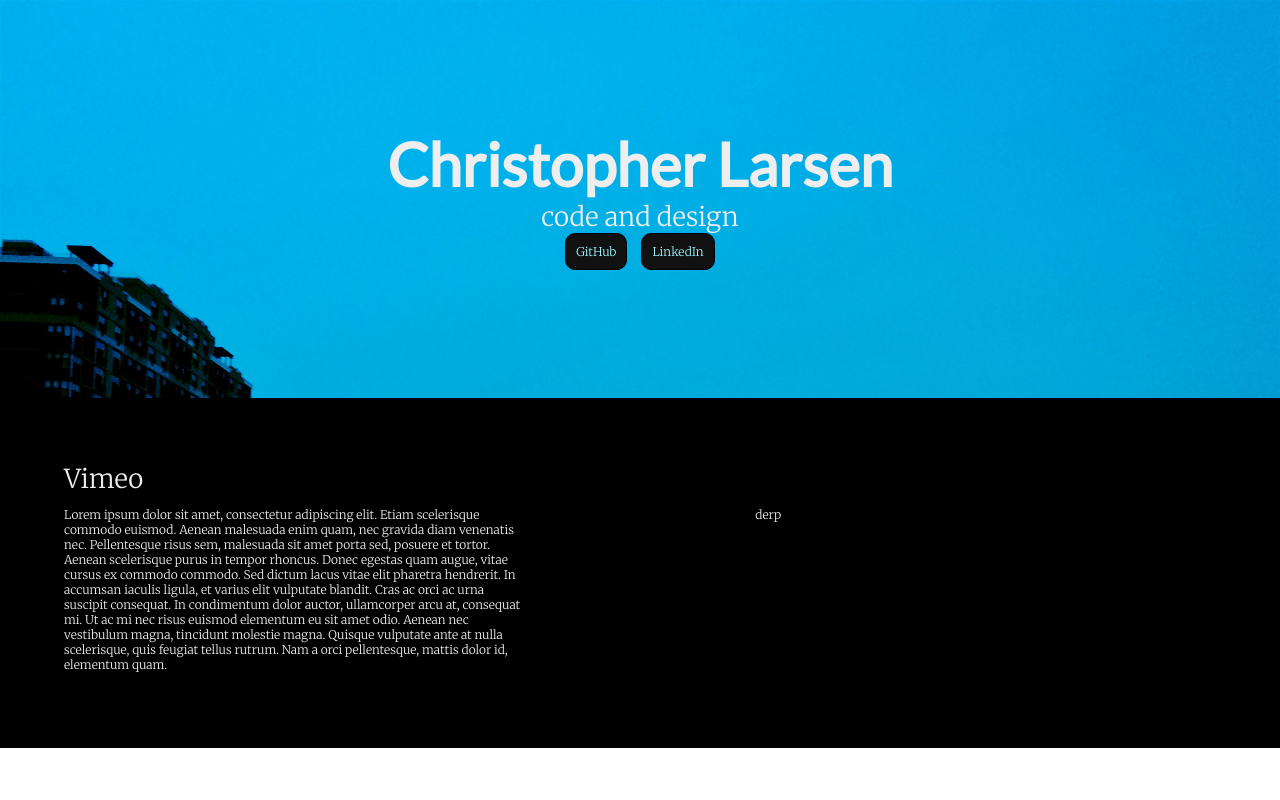
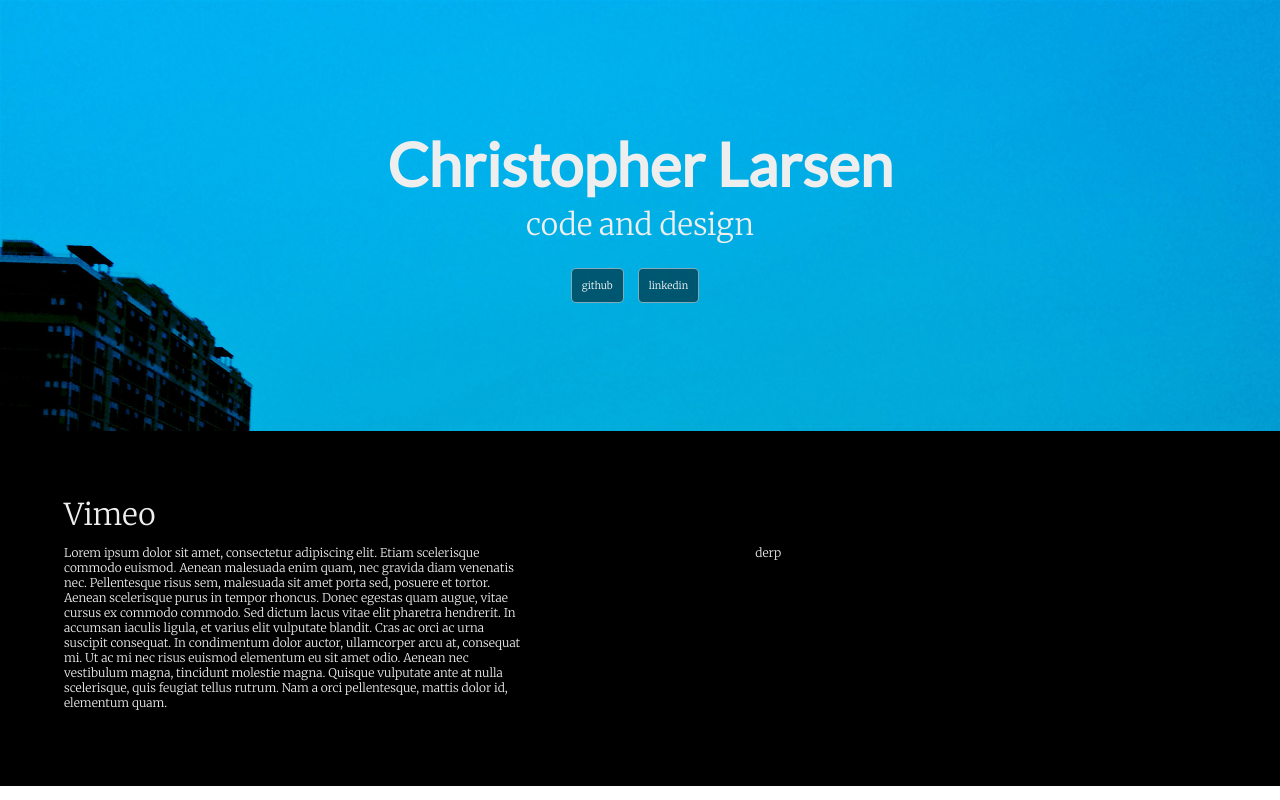
Before and after one commit to ChrisFingaz/MyWebsite, a website: page index.html in a window 1280 px wide. Shown: the top 800 px of the page. Drawn offline with nearby package versions, Linux system fonts and the light colour scheme.

Commit message:
Updated git and linkedin position

```diff
--- a/index.html
+++ b/index.html
@@ -22,10 +22,10 @@
 			<ul>
 
 				<li>
-					<a href="https://github.com/ChrisFingaz" target="_blank">GitHub</a>
+					<a href="https://github.com/ChrisFingaz" target="_blank">github</a>
 				</li>
 				<li>
-					<a href="http://www.linkedin.com/in/christopherlarsen" target="_blank">LinkedIn</a>
+					<a href="http://www.linkedin.com/in/christopherlarsen" target="_blank">linkedin</a>
 				</li>
 
 			</ul>
--- a/sass/_base.scss
+++ b/sass/_base.scss
@@ -13,7 +13,7 @@ $drop-shadow:rgba(0,0,0,0.75);
 $base-font-size: 16px;
 
 $h1-font-size: 60px;
-$h2-font-size: 26px;
+$h2-font-size: 30px;
 $h3-font-size: 21px;
 $p-font-size: 12px;
 
--- a/sass/main.scss
+++ b/sass/main.scss
@@ -17,6 +17,7 @@ body {
 
 	h1 {
 		margin:0;
+		margin-bottom: 5px;
 		font-family: $h1-font;
 		color: $primary-color;
 		font-size: $h1-font-size;
@@ -90,40 +91,41 @@ body {
 
 .resulinks {
 
+	margin-top: 25px;
+
 	ul {
 
 		margin: 0px;
 		padding: 0px;
-		padding-left:10px;
 
 		li {
 			padding: 10px;
 			margin-right: 10px;
 			display: inline-block;
-			background: #111;
-			border: 1px solid;
-    		border-radius: 10px;
+			background:rgba(0, 0, 0, 0.5);
+			border: 1px solid rgba(255,255,255,0.5);
+			border-radius: 5px;
     		cursor: pointer;
 
 			a {
 				font-family: $a-font;
-				font-size: 12px;
+				font-size: 10px;
 				text-decoration: none;
-				color: $hover-color;
+				color: $white;
 			}
 
 			a:hover {
 				font-family: $a-font;
-				font-size: 12px;
+				font-size: 10px;
 				text-decoration: none;
-				color: $primary-color;
+				color: $white;
 			}
 		}
 
 		li:hover {
-			background:#444;
-			border: 1px solid;
-    		border-radius: 10px;
+			background:rgba(255,255,255,0.5);
+			border: 1px solid rgba(255,255,255,0.5);;
+    		border-radius: 5px;
     		cursor: pointer;
 		}
 
```
Also changed, not shown: css/main.css, 1 other file.
